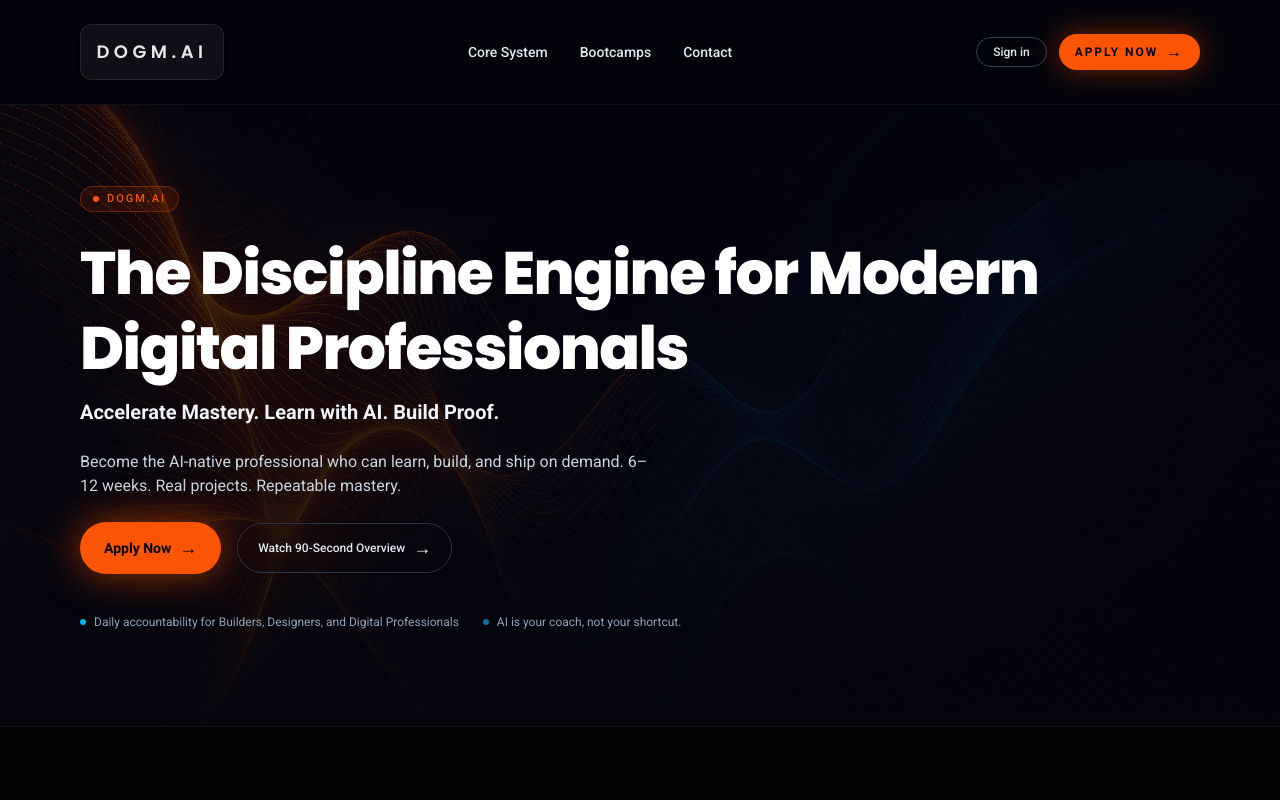
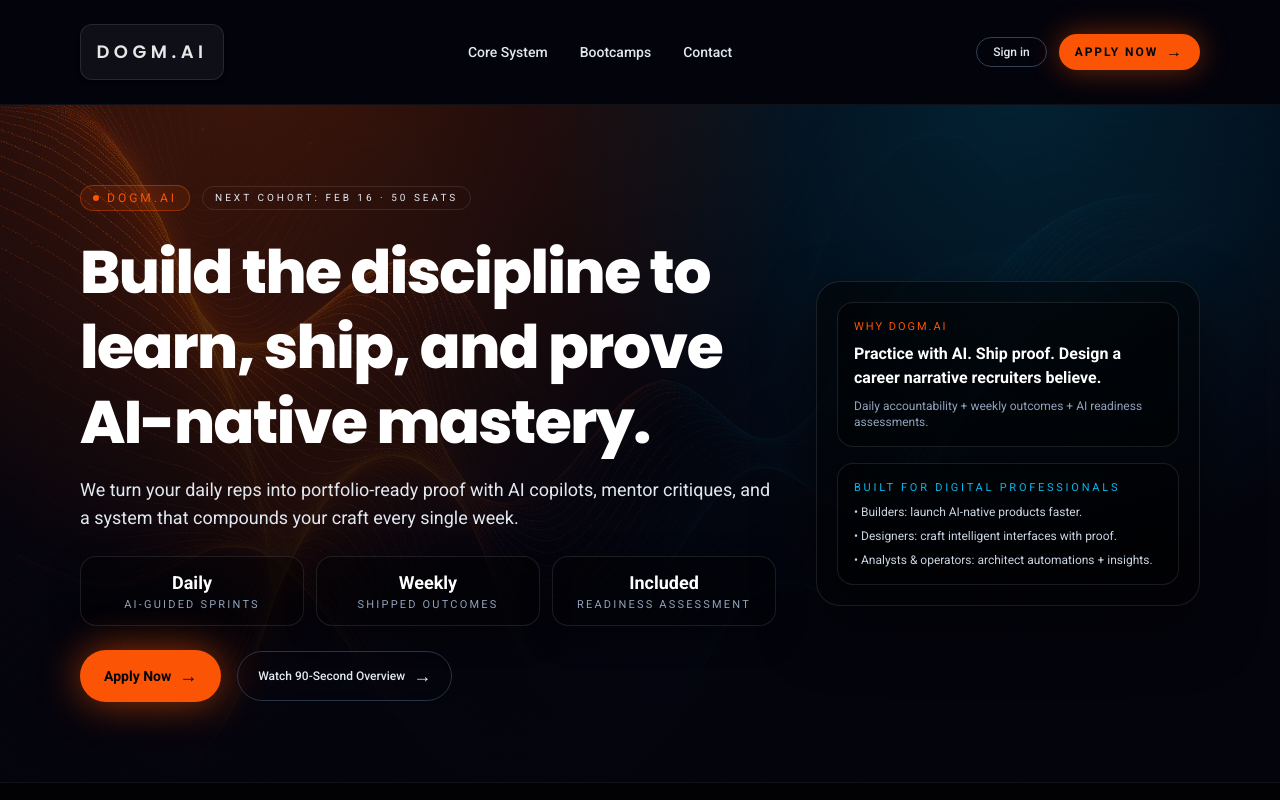
Before and after one commit to LiveLifeWithLove/dogmai, a Next.js app: page / in a window 1280 px wide. Shown: the top 800 px of the page. Built offline with nearby package versions, Linux system fonts and the light colour scheme.

Commit message:
feat: update

```diff
--- a/app/components/BootcampProgramsSection.tsx
+++ b/app/components/BootcampProgramsSection.tsx
@@ -1,3 +1,6 @@
+"use client";
+
+import { useMemo, useState } from "react";
 import AnimatedSection from "./AnimatedSection";
 
 type CurriculumItem = {
@@ -36,8 +39,7 @@
     description:
       "Build production-grade apps from idea &rarr; prototype &rarr; deployed product using modern frontends, pragmatic backends, and AI-native workflows.",
     buttonText: "See Curriculum",
-    buttonClass:
-      "bg-gradient-to-r from-intl-orange to-cerulean text-ebony",
+    buttonClass: "bg-gradient-to-r from-intl-orange to-cerulean text-ebony",
     tags: [
       "Ship full-stack products",
       "AI pair programming",
@@ -88,8 +90,7 @@
     description:
       "Design interfaces that think. Blend UX fundamentals with AI-assisted creativity to produce systems, prototypes, and polished case studies.",
     buttonText: "View Curriculum",
-    buttonClass:
-      "bg-gradient-to-r from-cerulean to-allports text-ebony",
+    buttonClass: "bg-gradient-to-r from-cerulean to-allports text-ebony",
     tags: [
       "Design systems mastery",
       "AI concept sprints",
@@ -139,8 +140,7 @@
     description:
       "Turn raw data into intelligence with Python, analytics, and applied AI. Solve real business problems and synthesize insights stakeholders trust.",
     buttonText: "Check Curriculum",
-    buttonClass:
-      "bg-gradient-to-r from-allports to-cerulean text-ebony",
+    buttonClass: "bg-gradient-to-r from-allports to-cerulean text-ebony",
     tags: [
       "Python-first workflows",
       "AI-assisted analysis",
@@ -187,8 +187,7 @@
     description:
       "Master modern Digital Professional workflows: automation, analysis, content, delivery, and high-quality execution using AI as your teammate.",
     buttonText: "Review Curriculum",
-    buttonClass:
-      "bg-gradient-to-r from-intl-orange to-cerulean text-ebony",
+    buttonClass: "bg-gradient-to-r from-intl-orange to-cerulean text-ebony",
     tags: [
       "Automation architect",
       "AI productivity ops",
@@ -230,74 +229,68 @@
 ];
 
 export default function BootcampProgramsSection() {
+  const [activeTrack, setActiveTrack] = useState(programs[0].id);
+  const activeProgram = useMemo(
+    () => programs.find((program) => program.id === activeTrack)!,
+    [activeTrack],
+  );
+
   return (
-    <AnimatedSection
-      id="bootcamp"
-      className="border-b border-white/5 bg-ebony/90 py-16"
-    >
+    <AnimatedSection id="bootcamp" className="border-b border-white/5 bg-ebony/90 py-20">
       <div className="mx-auto max-w-6xl px-4">
-        <div className="flex flex-col items-start justify-between gap-6 pb-10 md:flex-row md:items-end">
-          <div className="w-2/3">
+        <div className="flex flex-col gap-8 lg:flex-row lg:items-start">
+          <div className="space-y-5 lg:w-1/3">
             <p className="text-[11px] font-semibold uppercase tracking-[0.2em] text-intl-orange">
               Bootcamps Powered by the DOGM.AI System
             </p>
-            <h2 className="mt-2 text-3xl font-extrabold text-white sm:text-4xl">
+            <h2 className="text-3xl font-extrabold text-white sm:text-4xl">
               Choose your track. Build real projects. Become AI-native.
             </h2>
-            <p className="mt-3 max-w-xl text-sm text-slate-300">
-              Each bootcamp is a focused loop of Discipline &rarr; Outcomes &rarr;
-              Growth &rarr; Mastery with AI copilots built into every workflow so
-              you keep shipping better work every week.
+            <p className="text-sm text-slate-300">
+              Each track pairs AI copilots with mentor critiques and weekly outcomes. Pick the craft
+              you want to master—Builder, Designer, Analyst, or Execution—and the loop adapts to you.
             </p>
-            <p className="mt-2 max-w-xl text-sm text-slate-300">
-              Pick the track that matches your craft and build production-ready
-              proof that recruiters, clients, and hiring managers can actually
-              click through.
-            </p>
+            <div className="space-y-3">
+              {programs.map((program) => (
+                <button
+                  key={program.id}
+                  className={`flex w-full items-center justify-between rounded-2xl border px-4 py-3 text-left text-sm transition ${
+                    activeTrack === program.id
+                      ? "border-intl-orange/60 bg-intl-orange/10 text-white"
+                      : "border-white/10 bg-black/30 text-slate-300 hover:border-white/30"
+                  }`}
+                  onClick={() => setActiveTrack(program.id)}
+                >
+                  <span>{program.id}</span>
+                  <span className="text-[11px] uppercase tracking-[0.2em] text-slate-400">
+                    {program.duration}
+                  </span>
+                </button>
+              ))}
+            </div>
           </div>
-          <div className="flex flex-wrap gap-3 text-[11px] text-slate-400">
-            {["6-12 Weeks", "Project-Driven", "AI-Integrated", "Digital Professional Focused"].map(
-              (tag) => (
-                <span
-                  key={tag}
-                  className="rounded-full border border-slate-700 px-3 py-1"
-                >
-                  {tag}
-                </span>
-              ),
-            )}
-          </div>
-        </div>
 
-        <div className="grid auto-rows-fr gap-6 md:grid-cols-2">
-          {programs.map((program) => (
-            <article
-              key={program.id}
-              className="group relative flex h-full flex-col overflow-hidden rounded-3xl border border-white/5 bg-gradient-to-b from-slate-900/70 via-black/80 to-black/90 p-6 shadow-[0_18px_35px_rgba(0,0,0,0.65)]"
-            >
-              <div className="pointer-events-none absolute inset-px rounded-[1.4rem] border border-white/5 opacity-40 transition duration-300 group-hover:opacity-70" />
+          <div className="lg:w-2/3">
+            <article className="group relative flex h-full flex-col overflow-hidden rounded-3xl border border-white/5 bg-gradient-to-b from-slate-900/70 via-black/80 to-black/90 p-6 shadow-[0_18px_45px_rgba(0,0,0,0.65)]">
+              <div className="pointer-events-none absolute inset-px rounded-[calc(1.5rem-4px)] border border-white/5 opacity-40 transition duration-300 group-hover:opacity-70" />
               <div className="relative z-10 flex h-full flex-col gap-4">
                 <div className="mb-3 flex items-center justify-between text-[11px] text-slate-400">
                   <span className="inline-flex items-center gap-2">
-                    <span
-                      className={`h-1.5 w-1.5 rounded-full ${program.dotClass}`}
-                    />
-                    {program.intro}
+                    <span className={`h-1.5 w-1.5 rounded-full ${activeProgram.dotClass}`} />
+                    {activeProgram.intro}
                   </span>
                   <span
-                    className={`rounded-full px-2 py-0.5 text-[10px] ${program.badgeClass}`}
+                    className={`rounded-full px-2 py-0.5 text-[10px] ${activeProgram.badgeClass}`}
                   >
-                    {program.badge}
+                    {activeProgram.badge}
                   </span>
                 </div>
-                <h3 className="text-base font-semibold text-white">
-                  {program.title}
-                </h3>
+                <h3 className="text-xl font-semibold text-white">{activeProgram.title}</h3>
                 <div className="flex flex-wrap items-center gap-2 text-[11px] text-slate-400">
                   <span className="rounded-full border border-white/10 px-2 py-0.5">
-                    {program.duration}
+                    {activeProgram.duration}
                   </span>
-                  {program.tags.map((tag) => (
+                  {activeProgram.tags.map((tag) => (
                     <span
                       key={tag}
                       className="rounded-full border border-slate-800/60 bg-black/30 px-2.5 py-0.5"
@@ -307,21 +300,21 @@
                   ))}
                 </div>
                 <p
-                  className="text-xs text-slate-300"
-                  dangerouslySetInnerHTML={{ __html: program.description }}
+                  className="text-sm text-slate-300"
+                  dangerouslySetInnerHTML={{ __html: activeProgram.description }}
                 />
                 <button
-                  className={`rounded-full px-5 py-2 text-xs font-bold shadow-lg transition-all duration-200 hover:scale-105 ${program.buttonClass}`}
+                  className={`rounded-full px-5 py-2 text-xs font-bold shadow-lg transition-all duration-200 hover:scale-105 ${activeProgram.buttonClass}`}
                 >
-                  {program.buttonText}
+                  {activeProgram.buttonText}
                 </button>
 
                 <div className="border-t border-white/5 pt-3">
                   <p className="text-[11px] font-semibold uppercase tracking-[0.12em] text-slate-400">
-                    {program.curriculumLabel}
+                    {activeProgram.curriculumLabel}
                   </p>
                   <ul className="mt-2 space-y-1.5 text-[11px] text-slate-400">
-                    {program.curriculum.map((item) => (
+                    {activeProgram.curriculum.map((item) => (
                       <li key={item.title}>
                         {item.title}
                         <br />
@@ -333,21 +326,21 @@
 
                 <div className="border-t border-white/5 pt-3">
                   <p className="text-[11px] font-semibold uppercase tracking-[0.12em] text-slate-400">
-                    {program.stackLabel}
+                    {activeProgram.stackLabel}
                   </p>
                   <ul className="mt-2 space-y-1 text-xs text-slate-400">
-                    {program.stackItems.map((stack) => (
+                    {activeProgram.stackItems.map((stack) => (
                       <li key={stack}>{stack}</li>
                     ))}
                   </ul>
                 </div>
 
                 <p className="mt-auto pt-4 text-[11px] text-slate-400">
-                  {program.capstone}
+                  {activeProgram.capstone}
                 </p>
               </div>
             </article>
-          ))}
+          </div>
         </div>
       </div>
     </AnimatedSection>
--- a/app/components/HeroSection.tsx
+++ b/app/components/HeroSection.tsx
@@ -20,29 +20,50 @@
             priority
             className="object-cover object-center opacity-70"
           />
-          <div className="absolute inset-0 bg-gradient-to-b from-ebony/50 via-ebony/70 to-ebony/90" />
+          <div className="absolute inset-0 bg-gradient-to-b from-ebony/40 via-ebony/80 to-ebony/95" />
+          <div className="absolute inset-0 bg-[radial-gradient(circle_at_20%_-10%,rgba(250,84,4,0.25),transparent_45%)]" />
+          <div className="absolute inset-0 bg-[radial-gradient(circle_at_80%_-5%,rgba(4,183,236,0.18),transparent_40%)]" />
         </div>
       </div>
-      <div className="relative mx-auto flex max-w-6xl flex-col gap-10 px-4 pb-16 pt-16 md:flex-row md:items-center md:pb-24 md:pt-20">
+      <div className="relative mx-auto flex max-w-6xl flex-col gap-10 px-4 pb-20 pt-20 lg:flex-row lg:items-center">
         <div className="flex-1 space-y-6">
-          <div className="inline-flex items-center gap-2 rounded-full border border-intl-orange/30 bg-intl-orange/10 px-3 py-1 text-[11px] font-medium uppercase tracking-[0.18em] text-intl-orange">
-            <span className="h-1.5 w-1.5 rounded-full bg-intl-orange" />
-            DOGM.AI
+          <div className="flex flex-wrap items-center gap-3 text-xs uppercase tracking-[0.25em] text-slate-300">
+            <span className="inline-flex items-center gap-2 rounded-full border border-intl-orange/40 bg-intl-orange/10 px-3 py-1 text-intl-orange">
+              <span className="h-1.5 w-1.5 rounded-full bg-intl-orange" />
+              DOGM.AI
+            </span>
+            <span className="rounded-full border border-white/10 px-3 py-1 text-[10px] text-slate-200">
+              Next cohort: Feb 16 · 50 seats
+            </span>
           </div>
 
-          <div className="space-y-3">
-            <h1 className="font-heading text-4xl font-extrabold leading-tight tracking-tight text-white sm:text-5xl md:text-6xl">
-              The Discipline Engine for Modern Digital Professionals
+          <div className="space-y-4">
+            <h1 className="font-heading text-4xl font-extrabold leading-tight tracking-tight text-white sm:text-5xl lg:text-6xl">
+              Build the discipline to learn, ship, and prove AI-native mastery.
             </h1>
-            <p className="text-lg font-semibold text-slate-100 sm:text-xl">
-              Accelerate Mastery. Learn with AI. Build Proof.
+            <p className="text-base text-slate-200 sm:text-lg">
+              We turn your daily reps into portfolio-ready proof with AI copilots, mentor critiques,
+              and a system that compounds your craft every single week.
             </p>
           </div>
 
-          <p className="max-w-xl text-pretty text-sm text-slate-300 sm:text-base">
-            Become the AI-native professional who can learn, build, and ship on
-            demand. 6&ndash;12 weeks. Real projects. Repeatable mastery.
-          </p>
+          <div className="grid gap-3 text-sm text-slate-200 sm:grid-cols-3">
+            {[
+              { label: "AI-guided sprints", value: "Daily" },
+              { label: "Shipped outcomes", value: "Weekly" },
+              { label: "Readiness assessment", value: "Included" },
+            ].map((item) => (
+              <div
+                key={item.label}
+                className="rounded-2xl border border-white/10 bg-black/40 px-4 py-3 text-center shadow-[0_10px_30px_rgba(0,0,0,0.4)]"
+              >
+                <p className="text-lg font-bold text-white">{item.value}</p>
+                <p className="text-[11px] uppercase tracking-[0.2em] text-slate-400">
+                  {item.label}
+                </p>
+              </div>
+            ))}
+          </div>
 
           <div className="flex flex-wrap items-center gap-4">
             <a
@@ -60,16 +81,29 @@
               <span className="text-lg">&rarr;</span>
             </button>
           </div>
+        </div>
 
-          <div className="flex flex-wrap items-center gap-6 pt-4 text-xs text-slate-400">
-            <div className="flex items-center gap-2">
-              <span className="h-1.5 w-1.5 rounded-full bg-cerulean" />
-              Daily accountability for Builders, Designers, and Digital Professionals
-            </div>
-            <div className="flex items-center gap-2">
-              <span className="h-1.5 w-1.5 rounded-full bg-allports" />
-              AI is your coach, not your shortcut.
-            </div>
+        <div className="w-full max-w-sm space-y-4 rounded-3xl border border-white/10 bg-black/50 p-5 text-sm text-slate-200 shadow-[0_25px_55px_rgba(0,0,0,0.55)]">
+          <div className="rounded-2xl border border-white/10 bg-black/40 p-4">
+            <p className="text-[11px] uppercase tracking-[0.18em] text-intl-orange">
+              Why DOGM.AI
+            </p>
+            <p className="mt-2 text-base font-semibold text-white">
+              Practice with AI. Ship proof. Design a career narrative recruiters believe.
+            </p>
+            <p className="mt-2 text-xs text-slate-400">
+              Daily accountability + weekly outcomes + AI readiness assessments.
+            </p>
+          </div>
+          <div className="rounded-2xl border border-white/10 bg-black/40 p-4">
+            <p className="text-[11px] uppercase tracking-[0.25em] text-cerulean">
+              Built for Digital Professionals
+            </p>
+            <ul className="mt-2 space-y-2 text-xs text-slate-300">
+              <li>• Builders: launch AI-native products faster.</li>
+              <li>• Designers: craft intelligent interfaces with proof.</li>
+              <li>• Analysts & operators: architect automations + insights.</li>
+            </ul>
           </div>
         </div>
       </div>
--- a/app/components/JourneySection.tsx
+++ b/app/components/JourneySection.tsx
@@ -156,8 +156,15 @@
 
 export default function JourneySection() {
   return (
-    <AnimatedSection id="journey" className="border-b border-white/5 bg-ebony/80 py-16">
-      <div className="mx-auto max-w-6xl px-4">
+    <AnimatedSection
+      id="journey"
+      className="relative overflow-hidden border-b border-white/5 bg-ebony/80 py-16"
+    >
+      <div className="pointer-events-none absolute inset-0">
+        <div className="absolute inset-x-0 top-1/2 h-px bg-gradient-to-r from-transparent via-intl-orange/30 to-transparent" />
+        <div className="absolute inset-x-0 top-2/3 h-px bg-gradient-to-r from-transparent via-cerulean/25 to-transparent" />
+      </div>
+      <div className="relative mx-auto max-w-6xl px-4">
         <div className="flex flex-col items-start justify-between gap-6 pb-10 md:flex-row md:items-end">
           <div>
             <p className="text-[11px] font-semibold uppercase tracking-[0.2em] text-intl-orange">
--- a/app/globals.css
+++ b/app/globals.css
@@ -21,3 +21,7 @@
   color: var(--foreground);
   font-family: var(--font-roboto), system-ui, sans-serif;
 }
+
+html {
+  scroll-behavior: smooth;
+}
```
